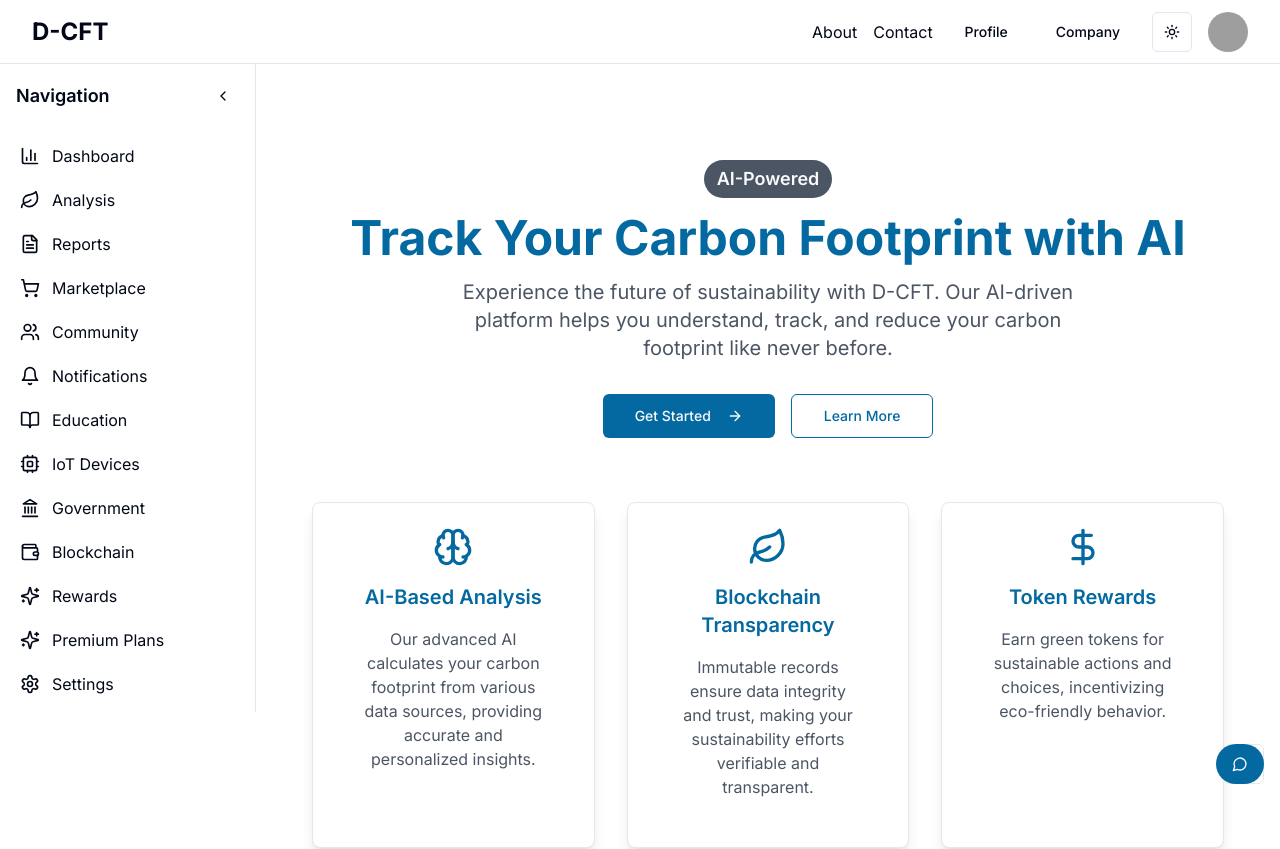
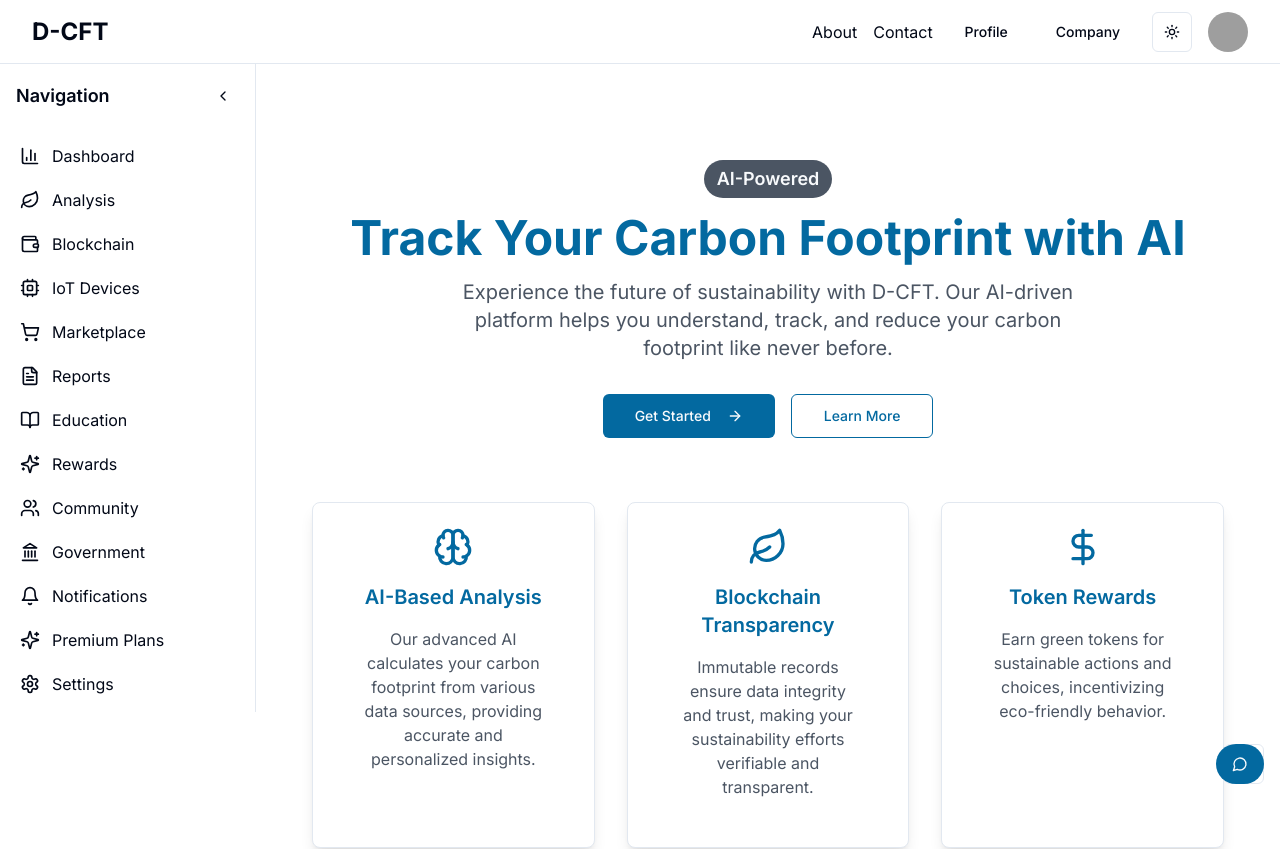
Before and after one commit to Ujjwal-sinha/D-CFT--UJJWALSINHA, a Next.js app: page / in a window 1280 px wide. Shown: the top 849 px of the page. Built offline with nearby package versions, Linux system fonts and the light colour scheme; grey boxes are pictures that could not be loaded.

Commit message:
routing updated

```diff
--- a/app/components/sidebar.tsx
+++ b/app/components/sidebar.tsx
@@ -30,15 +30,15 @@ export function Sidebar() {
   const navItems = [
     { name: "Dashboard", path: "/dashboard", icon: <BarChart3 className="h-5 w-5" /> },
     { name: "Analysis", path: "/analysis", icon: <Leaf className="h-5 w-5" /> },
+    { name: "Blockchain", path: "/blockchain", icon: <Wallet className="h-5 w-5" /> },
+    { name: "IoT Devices", path: "/iot", icon: <Cpu className="h-5 w-5" /> },
+    { name: "Marketplace", path: "/marketplace", icon: <ShoppingCart className="h-5 w-5" /> },
     { name: "Reports", path: "/reports", icon: <FileText className="h-5 w-5" /> },
-    { name: "Marketplace", path: "/marketplace", icon: <ShoppingCart className="h-5 w-5" /> },
+    { name: "Education", path: "/education", icon: <BookOpen className="h-5 w-5" /> },
+    { name: "Rewards", path: "/rewards", icon: <Sparkles className="h-5 w-5" /> },
     { name: "Community", path: "/community", icon: <Users className="h-5 w-5" /> },
+    { name: "Government", path: "/government", icon: <Landmark className="h-5 w-5" /> },
     { name: "Notifications", path: "/notifications", icon: <Bell className="h-5 w-5" /> },
-    { name: "Education", path: "/education", icon: <BookOpen className="h-5 w-5" /> },
-    { name: "IoT Devices", path: "/iot", icon: <Cpu className="h-5 w-5" /> },
-    { name: "Government", path: "/government", icon: <Landmark className="h-5 w-5" /> },
-    { name: "Blockchain", path: "/blockchain", icon: <Wallet className="h-5 w-5" /> },
-    { name: "Rewards", path: "/rewards", icon: <Sparkles className="h-5 w-5" /> },
     { name: "Premium Plans", path: "/premium-plans", icon: <Sparkles className="h-5 w-5" /> },
     { name: "Settings", path: "/settings", icon: <Settings className="h-5 w-5" /> },
   ]
```
